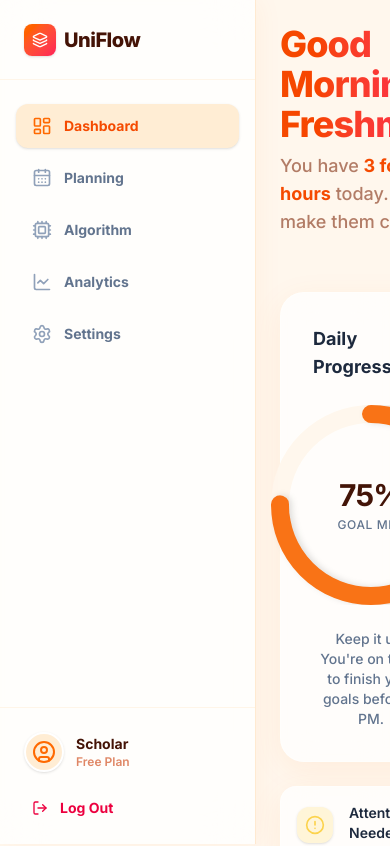
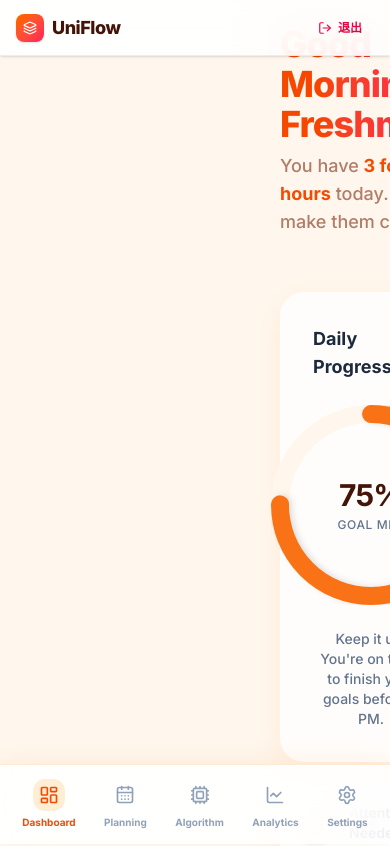
Before and after one commit to Littlebear-Han-nah/Time-Master, a Next.js app: page /dashboard in a window 390 px wide. Shown: the top 846 px of the page. Built offline with nearby package versions, Linux system fonts and the light colour scheme.

Commit message:
for phone

```diff
--- a/src/components/Sidebar.tsx
+++ b/src/components/Sidebar.tsx
@@ -1,5 +1,4 @@
 "use client";
-
 import Link from "next/link";
 import { usePathname, useRouter } from "next/navigation";
 import {
@@ -28,16 +27,19 @@ export function Sidebar() {
   const { profile, updateProfile } = useProfile();
 
   const handleLogout = () => {
-    // Clear the simulated profile data (or just navigate away)
     updateProfile({ nickname: "", major: "" });
-    localStorage.removeItem("vc_profile"); // Hard clear for realism
+    localStorage.removeItem("vc_profile");
     router.push("/login");
   };
 
   const displayName = profile.nickname.trim() || "Scholar";
 
   return (
-    <aside className="w-64 h-screen bg-white/80 backdrop-blur-xl border-r border-orange-200/50 flex flex-col fixed left-0 top-0 shadow-[4px_0_24px_rgba(249,115,22,0.05)] z-40">
+    <>
+      {/* ===================== */}
+      {/* 桌面端侧边栏 (lg及以上显示) */}
+      {/* ===================== */}
+      <aside className="hidden lg:flex w-64 h-screen bg-white/80 backdrop-blur-xl border-r border-orange-200/50 flex-col fixed left-0 top-0 shadow-[4px_0_24px_rgba(249,115,22,0.05)] z-40">
 
         {/* Brand Section */}
         <div className="h-20 flex items-center px-6 border-b border-orange-100/50">
@@ -54,7 +56,6 @@ export function Sidebar() {
           {NAV_ITEMS.map((item) => {
             const isActive = pathname === item.href || pathname.startsWith(item.href + "/");
             const Icon = item.icon;
-
             return (
               <Link
                 key={item.href}
@@ -83,7 +84,6 @@ export function Sidebar() {
               <p className="text-xs font-semibold text-orange-700/60 truncate">Free Plan</p>
             </div>
           </div>
-
           <button
             onClick={handleLogout}
             className="w-full flex items-center gap-3 px-4 py-2.5 rounded-xl text-sm font-bold text-rose-600 hover:bg-rose-50 hover:text-rose-700 transition-colors"
@@ -92,7 +92,50 @@ export function Sidebar() {
             Log Out
           </button>
         </div>
+      </aside>
 
-    </aside>
+      {/* ===================== */}
+      {/* 手机端顶部栏 (lg以下显示) */}
+      {/* ===================== */}
+      <header className="lg:hidden fixed top-0 left-0 right-0 z-40 h-14 bg-white/90 backdrop-blur-xl border-b border-orange-200/50 flex items-center justify-between px-4 shadow-sm">
+        <Link href="/dashboard" className="flex items-center gap-2">
+          <div className="w-7 h-7 bg-gradient-to-br from-orange-500 to-rose-500 rounded-lg flex items-center justify-center shadow-sm">
+            <Layers className="w-3.5 h-3.5 text-white" />
+          </div>
+          <span className="font-extrabold text-lg text-orange-950 tracking-tight">UniFlow</span>
+        </Link>
+        <button
+          onClick={handleLogout}
+          className="flex items-center gap-1.5 px-3 py-1.5 rounded-xl text-xs font-bold text-rose-600 hover:bg-rose-50 transition-colors"
+        >
+          <LogOut className="w-3.5 h-3.5" />
+          退出
+        </button>
+      </header>
+
+      {/* ===================== */}
+      {/* 手机端底部导航栏 (lg以下显示) */}
+      {/* ===================== */}
+      <nav className="lg:hidden fixed bottom-0 left-0 right-0 z-40 bg-white/90 backdrop-blur-xl border-t border-orange-200/50 flex items-center justify-around px-2 py-2 shadow-[0_-4px_24px_rgba(249,115,22,0.08)]">
+        {NAV_ITEMS.map((item) => {
+          const isActive = pathname === item.href || pathname.startsWith(item.href + "/");
+          const Icon = item.icon;
+          return (
+            <Link
+              key={item.href}
+              href={item.href}
+              className={`flex flex-col items-center gap-1 px-3 py-1.5 rounded-xl transition-all ${
+                isActive ? "text-orange-600" : "text-slate-400"
+              }`}
+            >
+              <div className={`p-1.5 rounded-xl transition-all ${isActive ? "bg-orange-100" : ""}`}>
+                <Icon className="w-5 h-5" />
+              </div>
+              <span className="text-[10px] font-bold">{item.name}</span>
+            </Link>
+          );
+        })}
+      </nav>
+    </>
   );
 }
```
Lines whose indentation alone changed are shown as unchanged.
